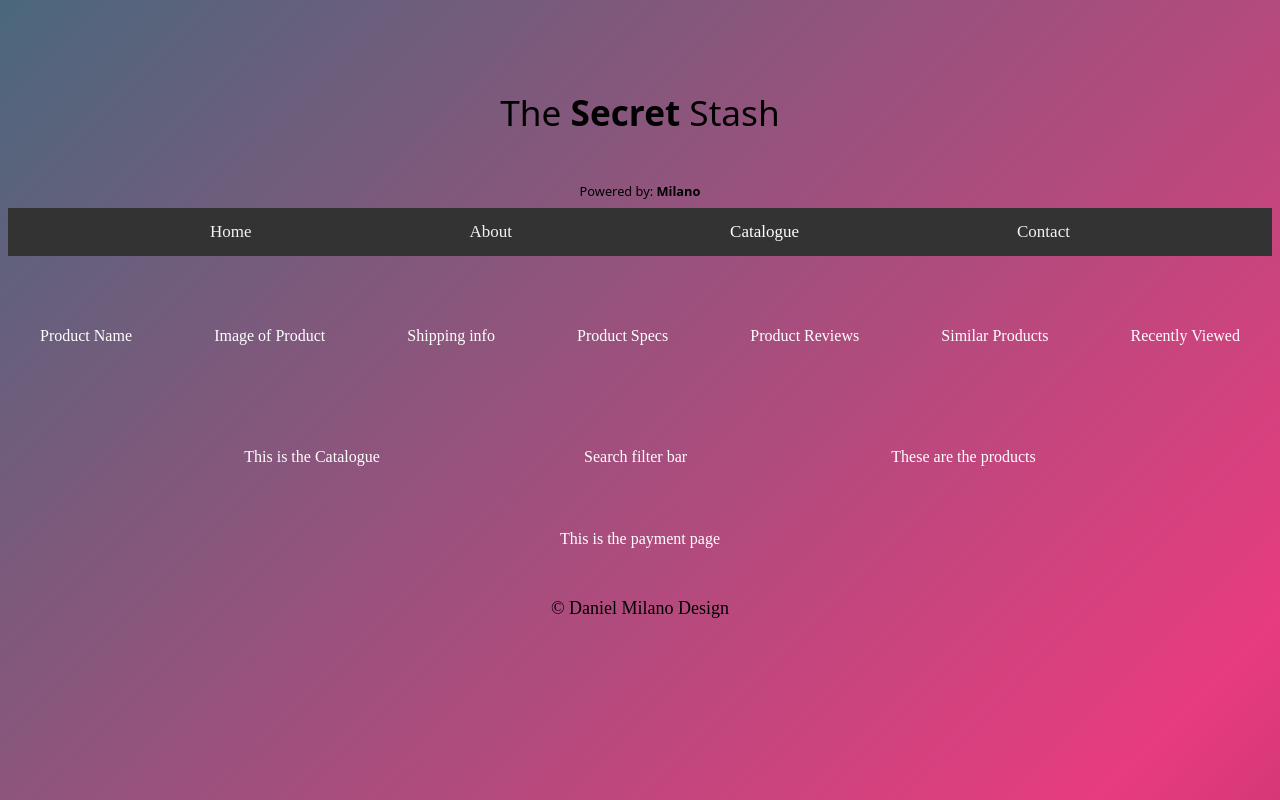
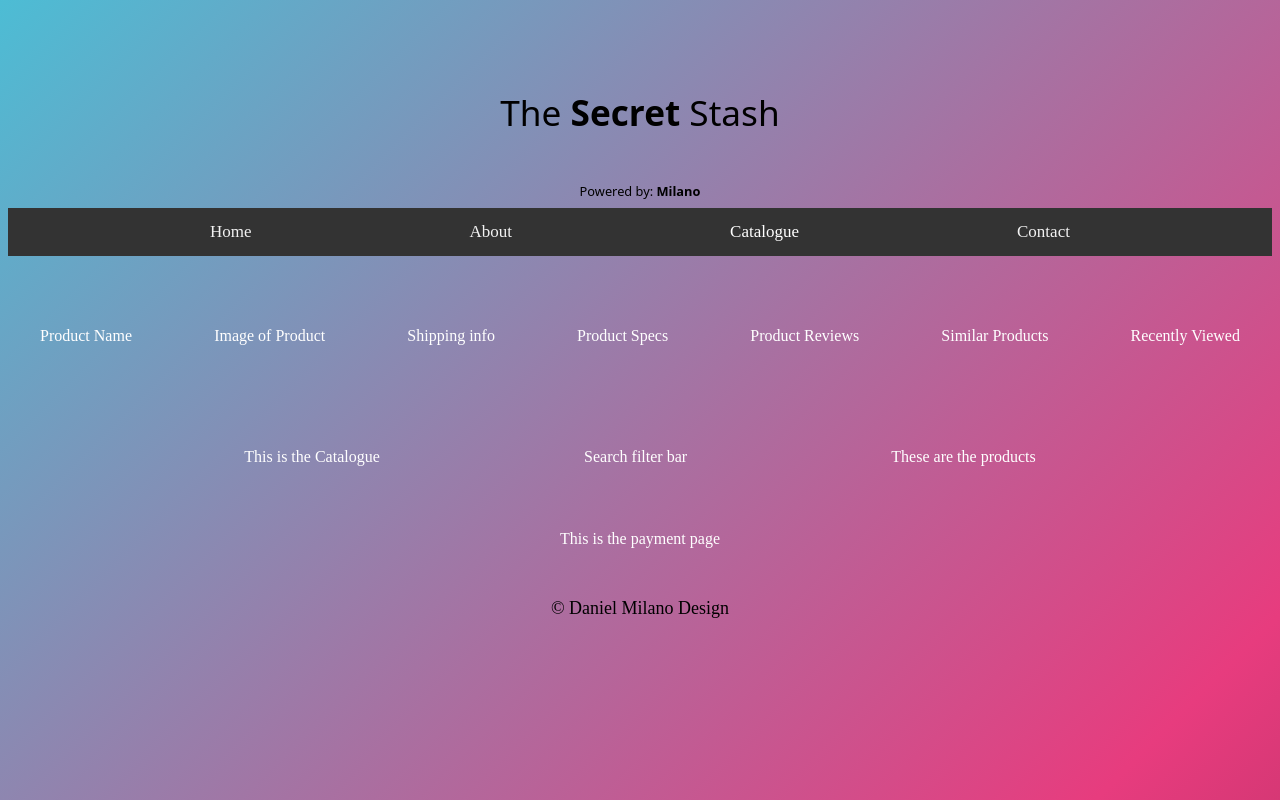
Before and after one commit to milano12345/speakerCatalogue, a React (Create React App) app in the folder catalogue/: page / in a window 1280 px wide. Built offline with nearby package versions, Linux system fonts and the light colour scheme.

Commit message:
changed a color in color scheme

```diff
--- a/catalogue/src/App.css
+++ b/catalogue/src/App.css
@@ -33,7 +33,7 @@ body {
   width: 100wh;
   height: 100%;
   color: #fff;
-  background: linear-gradient(-45deg, black, #e73c7e, #13777b, #23d5ab);
+  background: linear-gradient(-45deg, black, #e73c7e, #16eaf3, #23d5ab);
   animation: Gradient 8s ease infinite;
   background-size: 400% 400%;
   -webkit-animation: Gradient 8s ease infinite;
```
